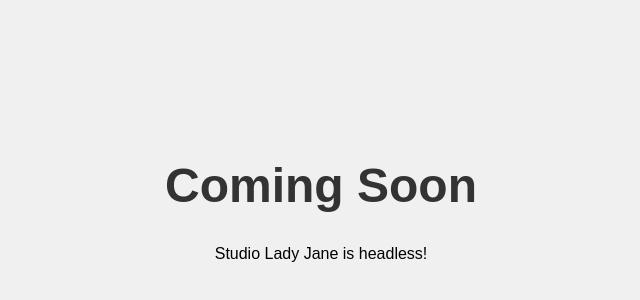
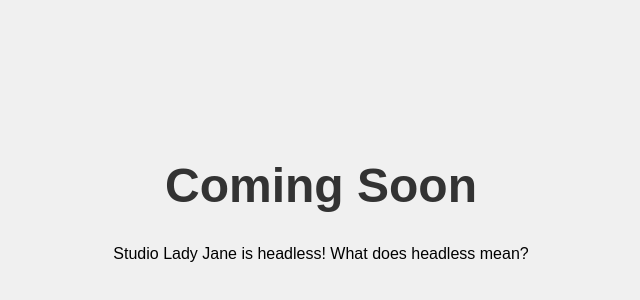
Before and after one commit to HigherOrderLLC/studioladyjane, a plain HTML site: page my-site/index.html in a window 1280 px wide. Shown: the part 138-438 px from the top of the page, without its empty margins (319-959 px from the left). Drawn offline with Linux system fonts and the light colour scheme.

Commit message:
headless

```diff
--- a/my-site/index.html
+++ b/my-site/index.html
@@ -10,6 +10,6 @@
 </head>
 <body>
 <h1>Coming Soon</h1>
-<p>Studio Lady Jane is headless!</p>
+<p>Studio Lady Jane is headless! What does headless mean?</p>
 </body>
 </html>
```
